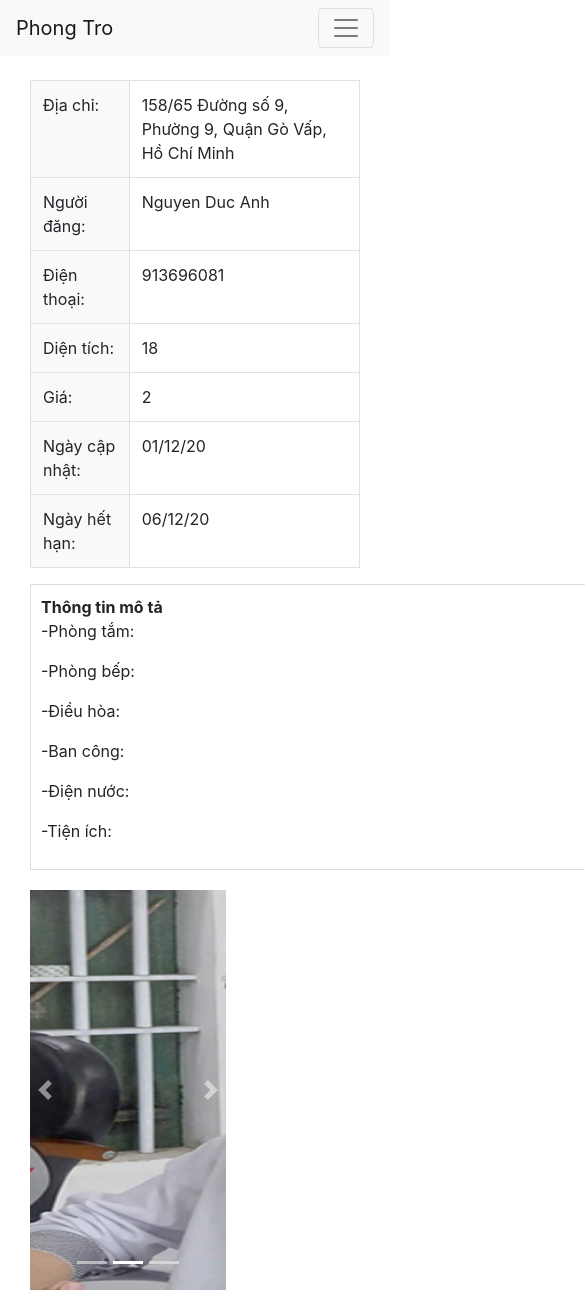
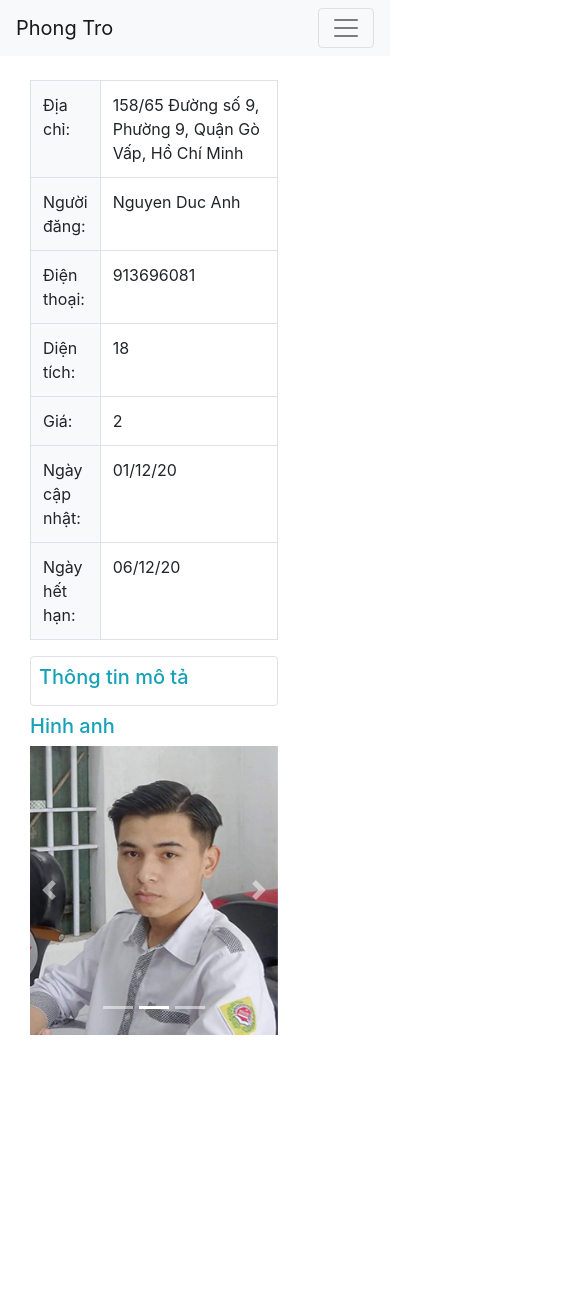
Before and after one commit to Perluto/motel-room-app, a React (Create React App) app: page /postDetail in a window 390 px wide. Shown: the top 1290 px of the page, 585 px wide, since content can reach past the window. After the commit the page ends 1035 px from the top, so only its background shows below. Built offline with nearby package versions, Linux system fonts and the light colour scheme.

Commit message:
fix css component postDetail and postShortcut

```diff
--- a/src/App.js
+++ b/src/App.js
@@ -1,7 +1,7 @@
 import React, { Component } from "react";
 import NavBar from "./components/navBar";
-import PostForm from "./components/postForm/postForm.jsx";
-import PostShotCut from "./components/postShortcut";
+import PostResForm from "./components/postResForm/postResForm.jsx";
+import PostShortCut from "./components/postShortcut";
 import { Switch, Route } from "react-router-dom";
 import postDetail from "./components/postDetail";
 class App extends Component {
@@ -12,8 +12,8 @@ class App extends Component {
         <NavBar></NavBar>
         <main className="container">
           <Switch>
-            <Route path="/postForm" component={PostForm}></Route>
-            <Route path="/postShotcut" component={PostShotCut}></Route>
+            <Route path="/postForm" component={PostResForm}></Route>
+            <Route path="/postShortcut" component={PostShortCut}></Route>
             <Route path="/postDetail" component={postDetail}></Route>
           </Switch>
         </main>
--- a/src/components/postDetail.jsx
+++ b/src/components/postDetail.jsx
@@ -1,100 +1,112 @@
-import React,{Component} from "react";
-import "../style/postDetail.css"
+import React, { Component } from "react";
 import Image1 from "../image/teamb1.png";
 import Image2 from "../image/teamb2.jpg";
 import Image3 from "../image/teamb3.jpg";
 
-class postDetail extends Component{
-    state ={
-        name: 'Nguyen Duc Anh',
-        address: '158/65 Đường số 9, Phường 9, Quận Gò Vấp, Hồ Chí Minh',
+class postDetail extends Component {
+  state = {
+    name: "Nguyen Duc Anh",
+    address: "158/65 Đường số 9, Phường 9, Quận Gò Vấp, Hồ Chí Minh",
     phone: 913696081,
     price: 2,
     acreage: 18,
-        expiration:"06/12/20",
+    expiration: "06/12/20",
     update: "01/12/20",
     image3: Image3,
     image1: Image1,
-        image2: Image2
+    image2: Image2,
   };
 
-    render(){
-        return(
+  render() {
+    return (
       <div className="container">
-            <table className="table table-bordered table-detail">
+        <table className="table table-bordered w-75">
           <tbody>
             <tr>
-                        <td className="name">Địa chỉ:</td>
-                        <td className="content">{this.state.address}</td>
+              <td className="bg-light">Địa chỉ:</td>
+              <td className="w-75">{this.state.address}</td>
             </tr>
             <tr>
-                        <td className="name">Người đăng:</td>
-                        <td className="content">{this.state.name}</td>
+              <td className="bg-light">Người đăng:</td>
+              <td className="w-75">{this.state.name}</td>
             </tr>
             <tr>
-                        <td className="name">Điện thoại:</td>
-                        <td className="content">{this.state.phone}</td>
+              <td className="bg-light">Điện thoại:</td>
+              <td className="w-75">{this.state.phone}</td>
             </tr>
             <tr>
-                        <td className="name">Diện tích:</td>
-                        <td className="content">{this.state.acreage}</td>
+              <td className="bg-light">Diện tích:</td>
+              <td className="w-75">{this.state.acreage}</td>
             </tr>
             <tr>
-                        <td className="name">Giá:</td>
-                        <td className="content">{this.state.price}</td>
+              <td className="bg-light">Giá:</td>
+              <td className="w-75">{this.state.price}</td>
             </tr>
             <tr>
-                        <td className="name">Ngày cập nhật:</td>
-                        <td className="content">{this.state.update}</td>
+              <td className="bg-light">Ngày cập nhật:</td>
+              <td className="w-75">{this.state.update}</td>
             </tr>
             <tr>
-                        <td className="name">Ngày hết hạn:</td>
-                        <td className="content">{this.state.expiration}</td>
+              <td className="bg-light">Ngày hết hạn:</td>
+              <td className="w-75">{this.state.expiration}</td>
             </tr>
           </tbody>
         </table>
-            <div className="des">
-                <strong>Thông tin mô tả</strong>
-                <p>-Phòng tắm:</p>
-                <p>-Phòng bếp:</p>
-                <p>-Điều hòa:</p>
-                <p>-Ban công:</p>
-                <p>-Điện nước:</p>
-                <p>-Tiện ích:</p>
+        <div className="border rounded p-2 w-75 mb-2">
+          <h5 class="text-info">Thông tin mô tả</h5>
+          <div></div>
         </div>
-            <div className="slide">
-            <div id="demo" class="carousel slide" data-ride="carousel">
-
+        <div className="w-75">
+          <h5 class="text-info">Hinh anh</h5>
+          <div id="slide" class="carousel slide" data-ride="carousel">
             <ul class="carousel-indicators">
-                    <li data-target="#demo" data-slide-to="0" class="active"></li>
-                    <li data-target="#demo" data-slide-to="1"></li>
-                    <li data-target="#demo" data-slide-to="2"></li>
+              <li data-target="#slide" data-slide-to="0" class="active"></li>
+              <li data-target="#slide" data-slide-to="1"></li>
+              <li data-target="#slide" data-slide-to="2"></li>
             </ul>
 
             <div class="carousel-inner">
               <div class="carousel-item active">
-                        <img className="ima" src={this.state.image1} alt="Los Angeles"/>
+                <img
+                  src={this.state.image1}
+                  className="d-block w-100"
+                  alt="Image1"
+                />
               </div>
               <div class="carousel-item">
-                        <img className="ima" src={this.state.image2} alt="Chicago"/>
+                <img
+                  src={this.state.image2}
+                  className="d-block w-100"
+                  alt="Image2"
+                />
               </div>
               <div class="carousel-item">
-                        <img className="ima" src={this.state.image3} alt="New York"/>
+                <img
+                  src={this.state.image3}
+                  className="d-block w-100"
+                  alt="Image3"
+                />
               </div>
             </div>
 
-                <a class="carousel-control-prev" href="#demo" data-slide="prev">
-                    <span class="carousel-control-prev-icon"></span>
+            <a class="carousel-control-prev" href="#slide" data-slide="prev">
+              <span
+                class="carousel-control-prev-icon"
+                aria-hidden="true"
+              ></span>
+              <span class="sr-only">Previous</span>
             </a>
-                <a class="carousel-control-next" href="#demo" data-slide="next">
-                    <span class="carousel-control-next-icon"></span>
+            <a class="carousel-control-next" href="#slide" data-slide="next">
+              <span
+                class="carousel-control-next-icon"
+                aria-hidden="true"
+              ></span>
+              <span class="sr-only">Next</span>
             </a>
-
           </div>
         </div>
       </div>
-
-        )
+    );
   }
 }
 
--- a/src/components/postShortcut.jsx
+++ b/src/components/postShortcut.jsx
@@ -1,86 +1,90 @@
-import React, {Component} from "react";
-import "../style/postShotcut.css";
+import React, { Component } from "react";
 import { Link } from "react-router-dom";
 import Image1 from "../image/teamb1.png";
 import Image2 from "../image/teamb2.jpg";
 import Image3 from "../image/teamb3.jpg";
-
-
-class postShotcut extends Component{
+class postShortcut extends Component {
   state = {
-        content: [{
-            title: 'Phòng trọ Q3, CMT8; 14 m2, 3,0 triệu/tháng ' ,
+    content: [
+      {
+        title: "Phòng trọ Q3, CMT8; 14 m2, 3,0 triệu/tháng ",
         price: 3,
-            acreage:14,
-            address:'Quận 3, Hồ Chí Minh',
-            p_content:'Chính chủ cho thuê 06 phòng mới, khép kín, sạch, đẹp, tường và sàn ốp gạch tại 540/2/11 CMT8, P11, Q3.- 03 phòng 14 m2;…',
+        acreage: 14,
+        address: "Quận 3, Hồ Chí Minh",
+        p_content:
+          "Chính chủ cho thuê 06 phòng mới, khép kín, sạch, đẹp, tường và sàn ốp gạch tại 540/2/11 CMT8, P11, Q3.- 03 phòng 14 m2;…",
         image1: Image1,
         image2: Image2,
-            image3: Image3
+        image3: Image3,
       },
       {
-            title: 'Phòng trọ Q3, CMT8; 14 m2, 3,0 triệu/tháng ' ,
+        title: "Phòng trọ Q3, CMT8; 14 m2, 3,0 triệu/tháng ",
         price: 3,
-            acreage:14,
-            address:'Quận 3, Hồ Chí Minh',
-            p_content:'Chính chủ cho thuê 06 phòng mới, khép kín, sạch, đẹp, tường và sàn ốp gạch tại 540/2/11 CMT8, P11, Q3.- 03 phòng 14 m2;…',
+        acreage: 14,
+        address: "Quận 3, Hồ Chí Minh",
+        p_content:
+          "Chính chủ cho thuê 06 phòng mới, khép kín, sạch, đẹp, tường và sàn ốp gạch tại 540/2/11 CMT8, P11, Q3.- 03 phòng 14 m2;…",
         image1: Image1,
         image2: Image2,
-            image3: Image3
+        image3: Image3,
       },
       {
-            title: 'Phòng trọ Q3, CMT8; 14 m2, 3,0 triệu/tháng ' ,
+        title: "Phòng trọ Q3, CMT8; 14 m2, 3,0 triệu/tháng ",
         price: 3,
-            acreage:14,
-            address:'Quận 3, Hồ Chí Minh',
-            p_content:'Chính chủ cho thuê 06 phòng mới, khép kín, sạch, đẹp, tường và sàn ốp gạch tại 540/2/11 CMT8, P11, Q3.- 03 phòng 14 m2;…',
+        acreage: 14,
+        address: "Quận 3, Hồ Chí Minh",
+        p_content:
+          "Chính chủ cho thuê 06 phòng mới, khép kín, sạch, đẹp, tường và sàn ốp gạch tại 540/2/11 CMT8, P11, Q3.- 03 phòng 14 m2;…",
         image1: Image1,
         image2: Image2,
-            image3: Image3
+        image3: Image3,
       },
       {
-            title: 'Phòng trọ Q3, CMT8; 14 m2, 3,0 triệu/tháng ' ,
+        title: "Phòng trọ Q3, CMT8; 14 m2, 3,0 triệu/tháng ",
         price: 3,
-            acreage:14,
-            address:'Quận 3, Hồ Chí Minh',
-            p_content:'Chính chủ cho thuê 06 phòng mới, khép kín, sạch, đẹp, tường và sàn ốp gạch tại 540/2/11 CMT8, P11, Q3.- 03 phòng 14 m2;…',
+        acreage: 14,
+        address: "Quận 3, Hồ Chí Minh",
+        p_content:
+          "Chính chủ cho thuê 06 phòng mới, khép kín, sạch, đẹp, tường và sàn ốp gạch tại 540/2/11 CMT8, P11, Q3.- 03 phòng 14 m2;…",
         image1: Image1,
         image2: Image2,
-            image3: Image3
-        }]
+        image3: Image3,
+      },
+    ],
   };
 
   render() {
     const elementPost = this.state.content.map((content) => {
-            return  <div className="col-sm-6">
-                        <div className="post">
-                            <div className="post1">
-                                <Link className="my-link" to="/postDetail">
-                                    <img src={content.image1} alt=""/>
+      return (
+        <div className="col-sm-6 mb-4">
+          <div className="d-flex flex-row border border-danger p-2">
+            <div className="w-50">
+              <Link to="/postDetail">
+                <img src={content.image1} className="d-block w-100" alt="" />
               </Link>
             </div>
-                            <div className="container post2">
-                                <Link className="my-link" to="/postDetail">{content.title}</Link>
+            <div className="w-50 container d-flex flex-column">
+              <Link
+                className="text-danger text-decoration-none"
+                to="/postDetail"
+              >
+                {content.title}
+              </Link>
               <strong>{content.price} triệu/tháng</strong>
               <p>{content.acreage} m²</p>
               <p>{content.p_content}</p>
             </div>
           </div>
         </div>
-        })
-        return(
-            <div className="container">
-            <div className="jumbotron">
-                <div className="row">
-                    {
-                        elementPost
-                    }
-                </div>
-            </div>
+      );
+    });
+
+    return (
+      <div className="jumbotron bg-light">
+        <div className="row">{elementPost}</div>
       </div>
     );
-
   }
 }
 
-export default postShotcut;
+export default postShortcut;
--- a/src/style/postDetail.css
+++ /dev/null
@@ -1,22 +0,0 @@
-.name{
-    background: #f9f9f9;
-}
-.content{
-    width: 70%;
-}
-.table-detail{
-    width: auto!important;
-}
-.des{
-    padding: 10px;
-    border: 1px solid #ddd;
-    width: 623px;
-}
-.slide{
-    width: 77%;
-    margin-top: 20px;
-}
-.ima{
-    width: 621px;
-    height: 400px;
-}
--- a/src/style/postShotcut.css
+++ /dev/null
@@ -1,24 +0,0 @@
-.post{
-    display: flex;
-    border: 2px solid red;
-    margin-bottom: 20px;
-    padding: 10px;
-}
-.post1{
-    order: 1;
-    width: 40%;
-}
-.post2{
-    order: 2;
-    width: 60%;
-    display: flex;
-    flex-direction: column;
-}
-.post1 a img{
-    width: 100%;
-}
-.my-link{
-    text-decoration: none;
-    color: red!important;
-
-}
```
Lines whose indentation alone changed are shown as unchanged.
